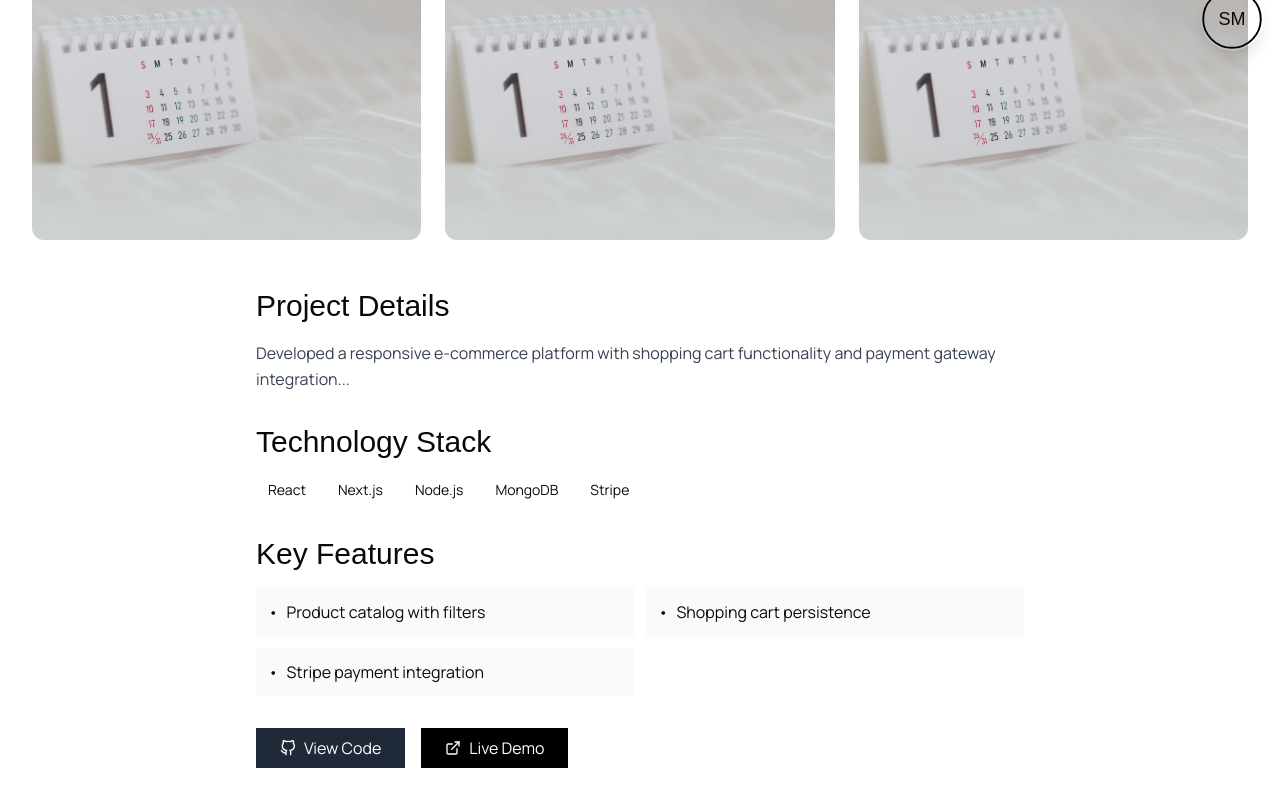
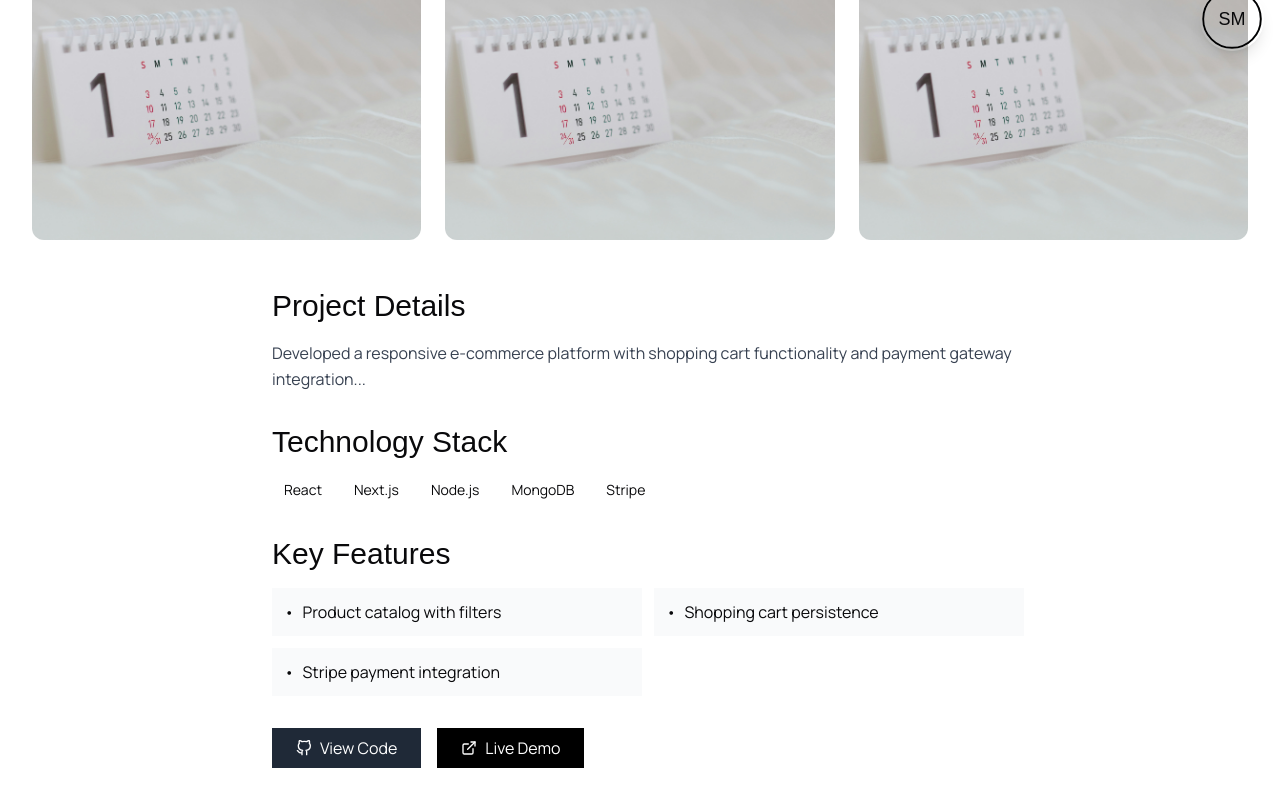
Before and after one commit to sanjanamasam1210/myportfolio, a Next.js app: page /projects/1 in a window 1280 px wide. Shown: the part 381-1181 px from the top of the page. Built offline with nearby package versions, Linux system fonts and the light colour scheme.

Commit message:
margins are adjusted

```diff
--- a/app/page.tsx
+++ b/app/page.tsx
@@ -5,7 +5,7 @@ import Projects from "./projects/page";
 
 export default function Home() {
   return (
-    <div className="relative w-full overflow-hidden flex flex-col items-center md:mt-32 mt-20">
+    <div className="relative w-full overflow-hidden flex flex-col items-center md:mt-32 mt-10">
       <Loading />
       <div className="container mx-auto px-4 sm:px-6 lg:px-8">
         {/* About Section */}
--- a/app/projects/[id]/page.tsx
+++ b/app/projects/[id]/page.tsx
@@ -41,7 +41,7 @@ const ProjectPage = () => {
           <motion.div
             initial={{ opacity: 0, y: 20 }}
             animate={{ opacity: 1, y: 0 }}
-            className="prose max-w-none"
+            className="prose max-w-none ml-4"
           >
             <h2 className="text-3xl font-medium mb-4 font-clash-display-medium">Project Details</h2>
             <p className="text-gray-700 leading-relaxed">
@@ -56,6 +56,8 @@ const ProjectPage = () => {
             initial={{ opacity: 0, y: 20 }}
             animate={{ opacity: 1, y: 0 }}
             transition={{ delay: 0.1 }}
+            className="ml-4"
+
           >
             <h2 className="text-3xl font-medium mb-4 font-clash-display-medium">Technology Stack</h2>
             <div className="flex flex-wrap gap-2">
@@ -77,6 +79,8 @@ const ProjectPage = () => {
             initial={{ opacity: 0, y: 20 }}
             animate={{ opacity: 1, y: 0 }}
             transition={{ delay: 0.2 }}
+            className="ml-4"
+
           >
             <h2 className="text-3xl font-medium mb-4 font-clash-display-medium">Key Features</h2>
             <ul className="grid grid-cols-1 md:grid-cols-2 gap-3">
@@ -99,7 +103,7 @@ const ProjectPage = () => {
     initial={{ opacity: 0, y: 20 }}
     animate={{ opacity: 1, y: 0 }}
     transition={{ delay: 0.3 }}
-    className="flex gap-4 mt-6"
+    className="flex gap-4 mt-6 ml-4"
   >
     {project.links?.github && (
       <a
```
